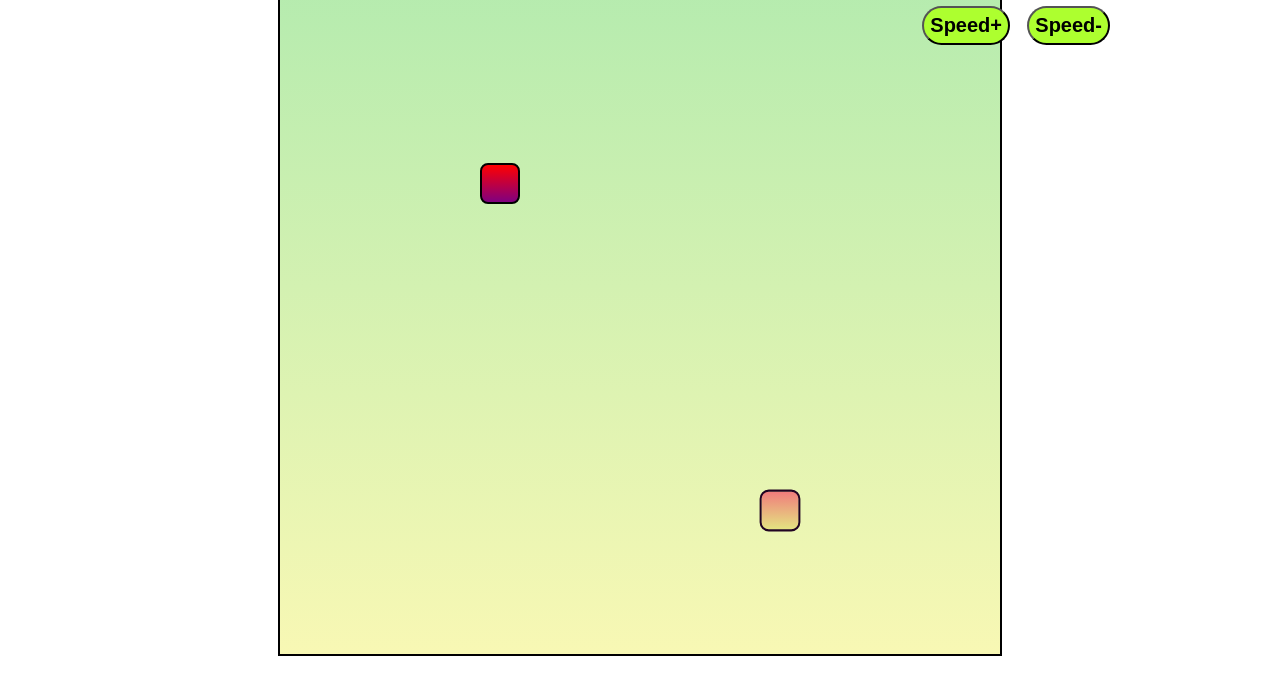
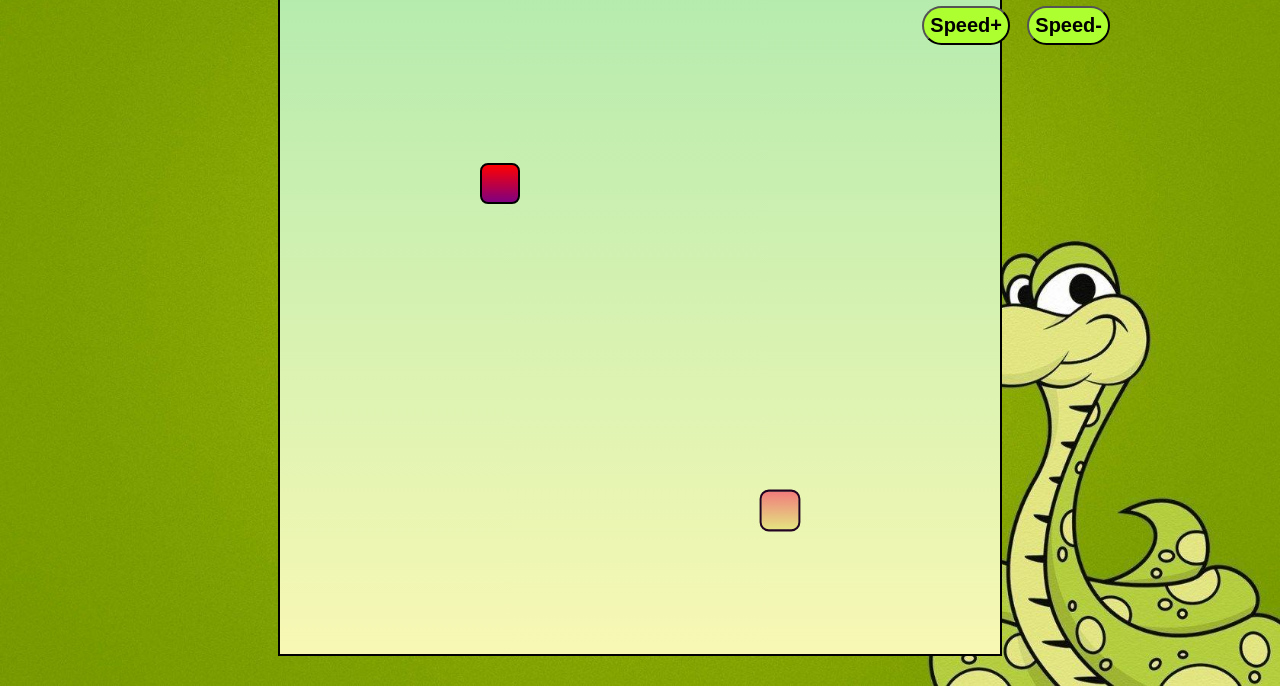
Before and after one commit to Chanchalcr/Snake_Mania, a plain HTML site: page index.html in a window 1280 px wide. Shown: the part 114-800 px from the top of the page. Drawn offline with Linux system fonts and the light colour scheme; the site is published under a folder, as on GitHub Pages, so addresses that start at the root find nothing; a web font is replaced by a local one.

Commit message:
background fixed

```diff
--- a/index.html
+++ b/index.html
@@ -9,7 +9,7 @@
     <link rel="shortcut icon" href="img/icon.png" type="image/x-icon">
 </head>
 <body>
-    <div class="body">
+    <div class="body" style="background-image: url('img/bg.jpg');">
         <div id="scoreBox">Score: 0</div>
         <div id="hiscoreBox">Hi score: 0</div>
         <button id="inc-speed">Speed+</button>
--- a/style.css
+++ b/style.css
@@ -4,7 +4,7 @@
     padding: 0;
 }
 .body {
-    background: url("/img/bg.jpg");
+    /* background-image: url("/img/bg.jpg"); */
     min-height: 100vh;
     background-size: 100vw 100vh;
     display: flex;
```
